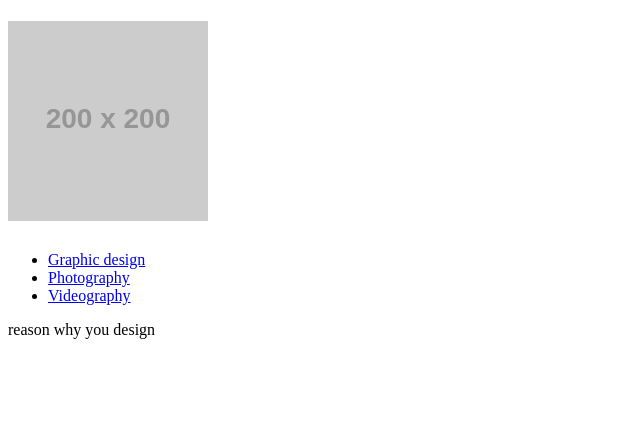
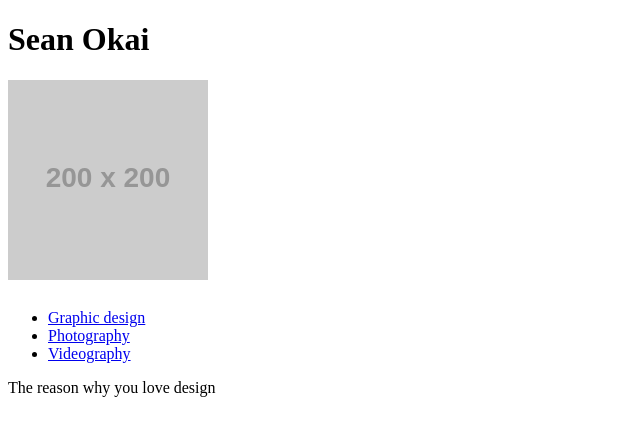
Before and after one commit to seanokai/portfolio, a PHP site: page / in a window 1280 px wide. Shown: the top 436 px of the page, without its empty margins (0-640 px from the left). Run offline with PHP 8.4, Linux system fonts and the light colour scheme; grey boxes labelled with a size stand in for pictures from a placeholder-image service; some libraries are stand-ins or nearby versions.

Commit message:
added google font and clarified paragraph

```diff
--- a/index.html
+++ b/index.html
@@ -4,13 +4,14 @@
   <meta charset="utf-8">
   <title>Portfolio website</title>
   <link href="css/main.css" rel="stylesheet">
-  <link href='https://fonts.googleapis.com/css?family=Merriweather:400,700,300' rel='stylesheet' type='text/css'>
+  <link href='https://fonts.googleapis.com/css?family=Merriweather:400,700,300' rel='stylesheet'>
   <meta name="viewport" content="width=device-width,initial-scale=1">
 </head>
 
 <body>
 
 	<header class="masthead">
+		<h1> Sean <b>Okai</b></h1>
 		<h1 class="logo">
 			<a href="index.html">
 				<img src="http://placehold.it/200x200" alt="sean okai">
@@ -28,7 +29,7 @@
 	</header>
 
 	<main class="background">
-		<p> reason why you design </p>
+		<p> The reason why you love design </p>
 	</main>
 
 </body>
```
Also changed, not shown: main.css (+7 -0 lines).
